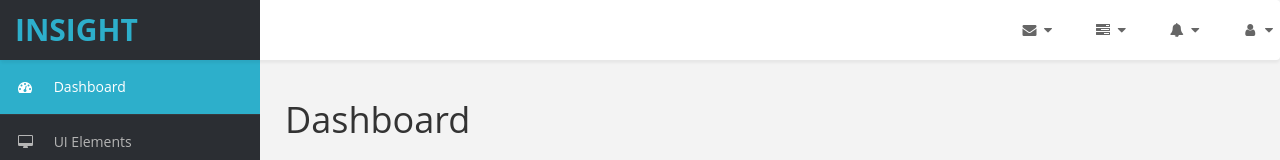
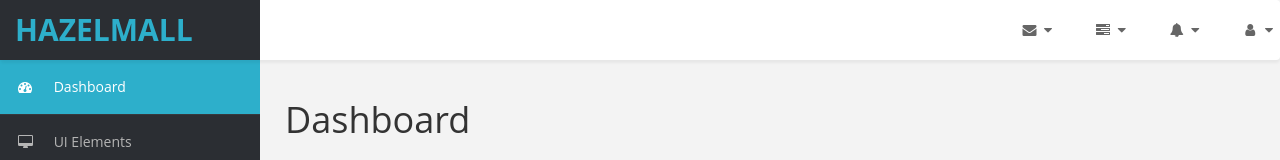
Before and after one commit to HazelZ/react-admin, a React app: page / in a window 1280 px wide. Shown: the top 160 px of the page. Built offline with nearby package versions, Linux system fonts and the light colour scheme.

Commit message:
nav-brand

```diff
--- a/src/component/_topNav/index.jsx
+++ b/src/component/_topNav/index.jsx
@@ -5,7 +5,7 @@ class TopNav extends Component{
 		return(
 			<div className="navbar navbar-default top-navbar" role="navigation">
         <div className="navbar-header">
-            <a className="navbar-brand" href="index.html"><b>In</b>sight</a>
+          <a className="navbar-brand" href="index.html"><b>Hazel</b>Mall</a>
         </div>
 
             <ul className="nav navbar-top-links navbar-right">
```
Also changed, not shown: src/component/_sideNav/index.jsx (indentation only), 1 other file (tests, documents, lock files or other folders).
